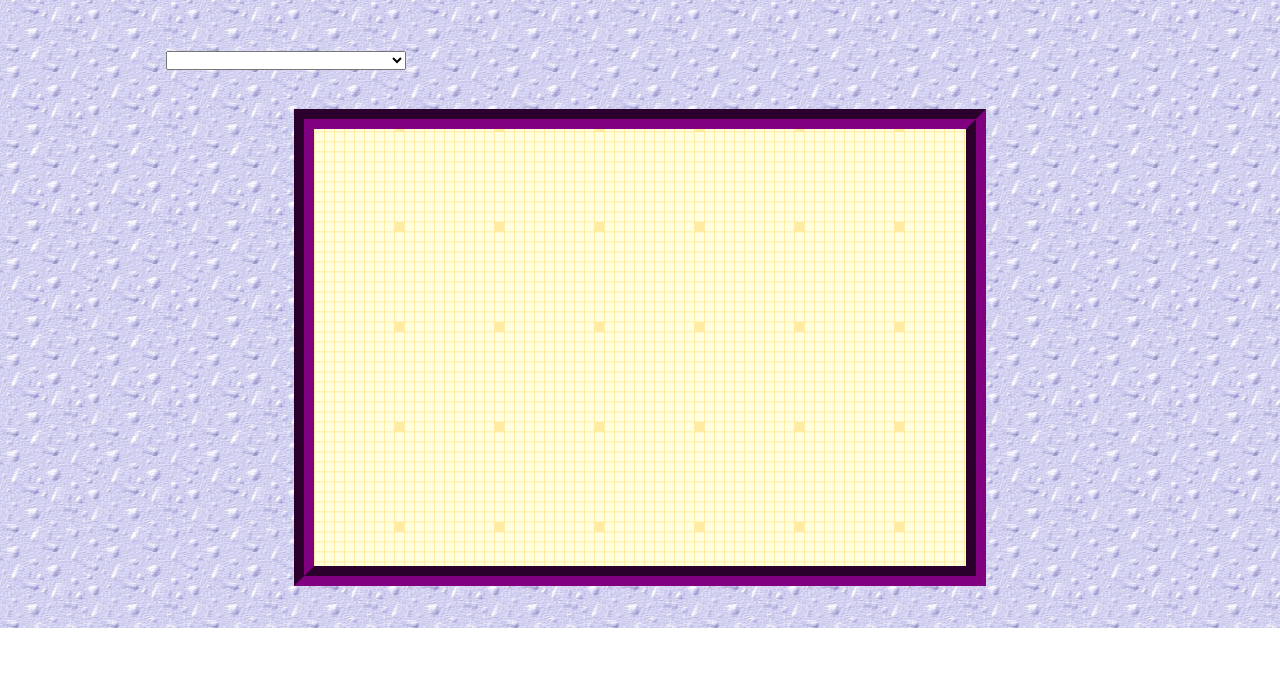
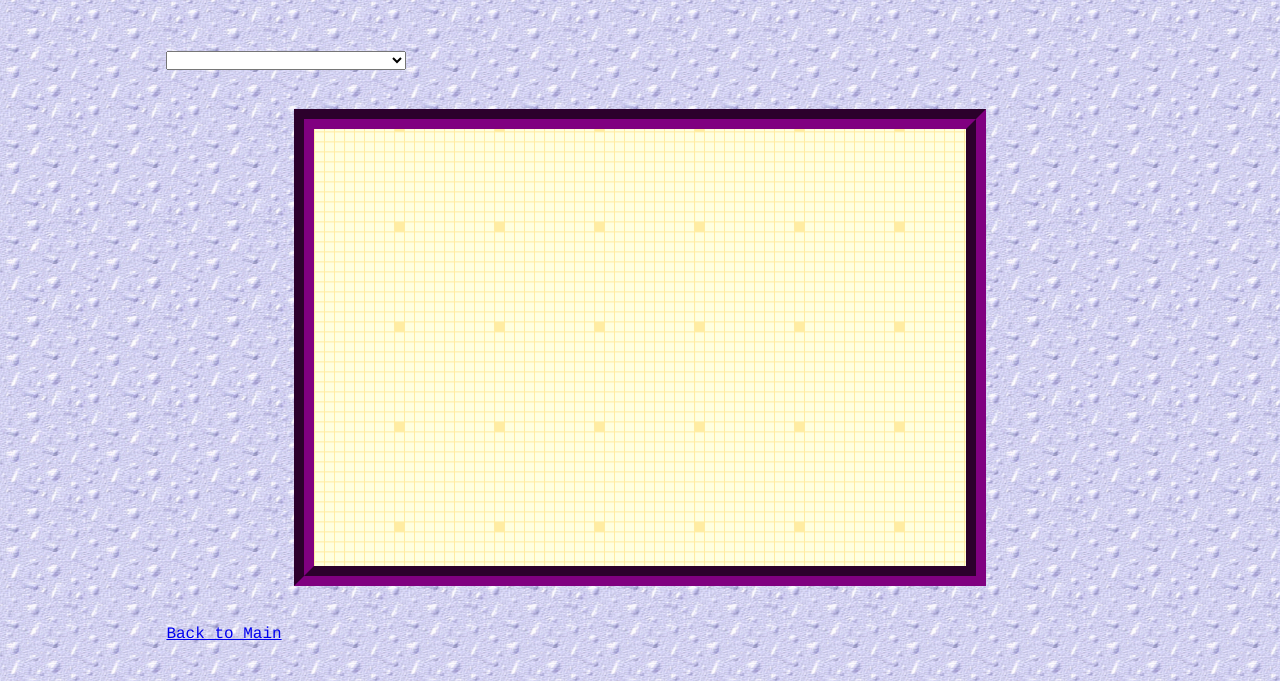
Before and after one commit to michaelrichey/the-pumpkin-zone, a plain HTML site: page image-choicer.html in a window 1280 px wide. Shown: the part 172-853 px from the top of the page. Before the commit the page ends 800 px from the top, so only its background shows below. Drawn offline with Linux system fonts and the light colour scheme.

Commit message:
add links

```diff
--- a/image-choicer.css
+++ b/image-choicer.css
@@ -41,6 +41,13 @@ img {
     background-position: 10px 800px;
 }
 
+#back {
+    padding-left: 10vw;
+    padding-right: 10vw;
+    padding-top: 3vw;
+
+}
+
 @keyframes bg-move-1 {
     0% {
       background-position: 0px 0px;
--- a/image-choicer.html
+++ b/image-choicer.html
@@ -28,6 +28,10 @@
     <div id="picture-zone">
     </div>
 
+    <div id="back">
+        <a href="index.html">Back to Main</a>
+    </div>
+
     <script src="image-choicer.js"></script>
 
 </body>
--- a/image-choicer.js
+++ b/image-choicer.js
@@ -75,9 +75,3 @@ let getPic = picList.forEach(function (item) {
 })
 
 getPic(picList)
-
-
-
-// Next: can we make a forEach that will loop through the array and create the dropdown? Now I don't have to make 50 if statements, but I still need to go through and make each dropdown with id and all that. Maybe we can autogen that too.
-
-// Design-wise, let's get some padding and spacing. Arrange elements in divs, spacing around divs. Center the images (maybe in a frame?), get some animated backgrounds.
```
Also changed, not shown: index.html (+1 -1 lines).
